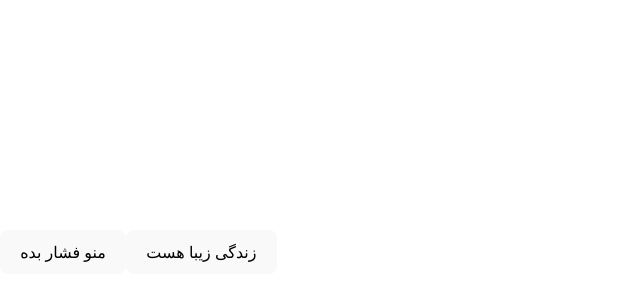
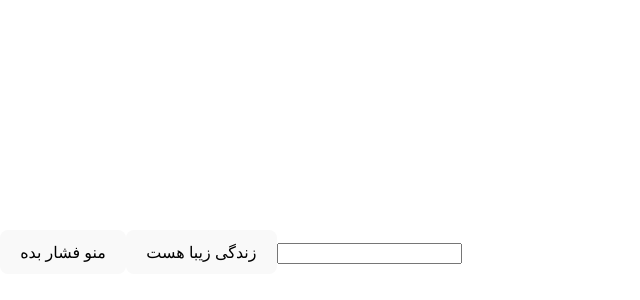
Before and after one commit to kamyarrazi14999/react-js, a React (Vite) app in the folder kamyarrazi/: page / in a window 1280 px wide. Shown: the part 148-448 px from the top of the page, without its empty margins (0-640 px from the left). Built offline with nearby package versions, Linux system fonts and the light colour scheme.

Commit message:
Fix formatting and structure in App and Input components

```diff
--- a/kamyarrazi/src/App.jsx
+++ b/kamyarrazi/src/App.jsx
@@ -1,12 +1,13 @@
 import { Button1, Button2 } from './button';
 import Input from './input';
 
-function App() {
+function App(){
 
   return (
     <>
-      <Button1></Button1>
+     <Button1></Button1>
       <Button2></Button2>
+      <Input></Input>
     </>
   )
 
--- a/kamyarrazi/src/input.jsx
+++ b/kamyarrazi/src/input.jsx
@@ -3,9 +3,9 @@ const Input=() => {
 
     return (
         <>
-            <Input> </Input>
+            <input></input>
         </>
     )
-}
+};
 
 export default Input;
```
